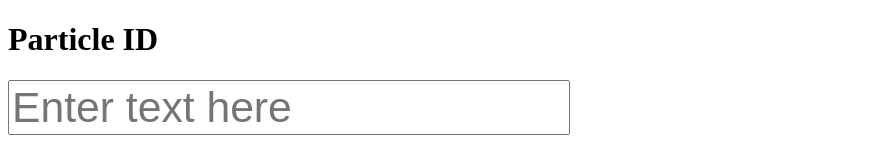
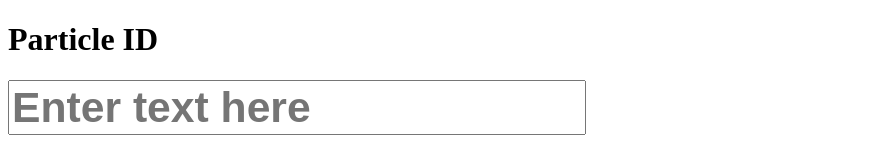
Before and after one commit to gebenh/testQR, a plain HTML site: page index.html in a window 1280 px wide. Shown: the top 166 px of the page, without its empty margins (0-895 px from the left). Drawn offline with Linux system fonts and the light colour scheme.

Commit message:
Update index.html

```diff
--- a/index.html
+++ b/index.html
@@ -14,7 +14,7 @@
 </head>
 <body>
     <h1>Particle ID</h1>
-    <input type="text" id="textInput" oninput="updateQRCode()" placeholder="Enter text here" style="font-size:32pt">
+    <input type="text" id="textInput" oninput="updateQRCode()" placeholder="Enter text here" style="font-size:32pt;font-weight: bold;">
     <br><br>
     <p style="text-align:center;">
     <img id="qrCode" src="https://api.qrserver.com/v1/create-qr-code/?data=HelloWorld&size=300x300" alt="QR Code" title="QR Code">
```
